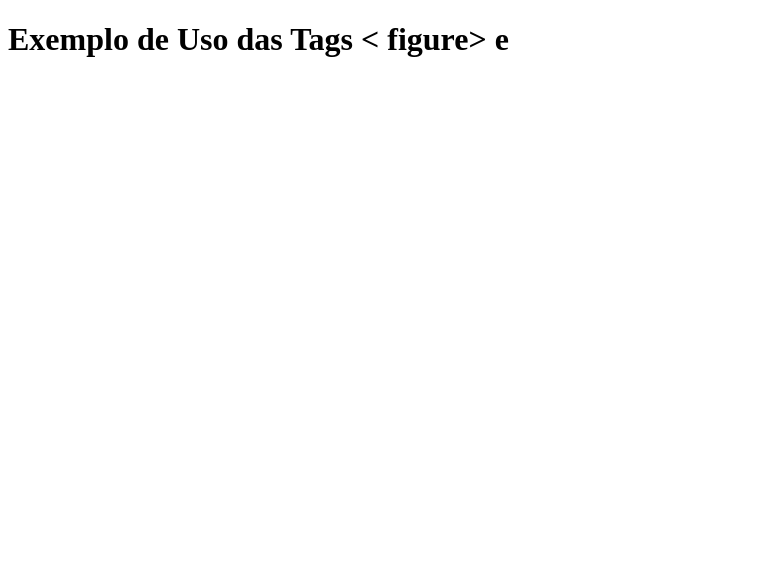
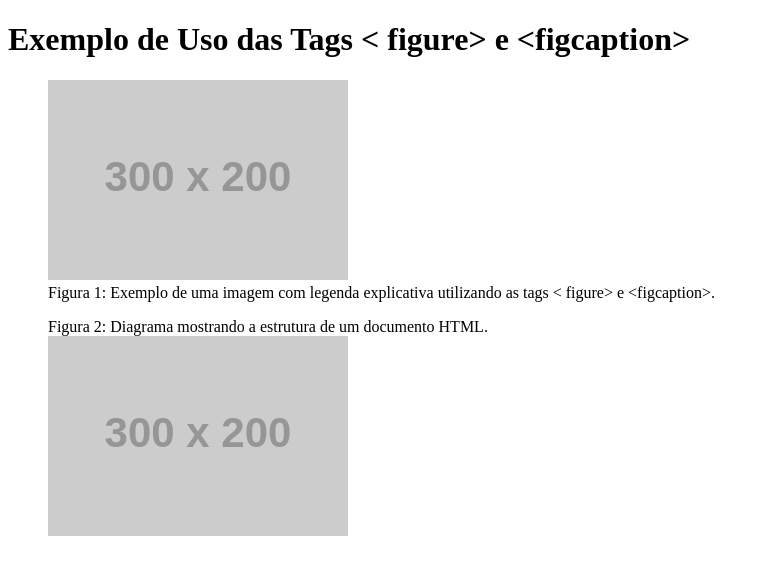
Before and after one commit to cocacolaretornavel/WebDev-Atividade11, a plain HTML site: page index.html in a window 1280 px wide. Shown: the whole page, without its empty margins (0-769 px from the left). Drawn offline with Linux system fonts and the light colour scheme; placeholder pictures from the web are drawn by us.

Commit message:
Update index.html

```diff
--- a/index.html
+++ b/index.html
@@ -6,6 +6,18 @@
     </head>
 
     <body>
-        <h1>Exemplo de Uso das Tags &lt; figure&gt; e </h1>
+        <h1>Exemplo de Uso das Tags &lt; figure&gt; e &lt;figcaption&gt;</h1>
+
+        <figure>
+            <img src="https://placehold.co/300x200/" alt="Exemplo de imagem com legenda">
+
+            <figcaption>Figura 1: Exemplo de uma imagem com legenda explicativa utilizando as tags &lt; figure&gt; e &lt;figcaption&gt;.</figcaption>
+        </figure>
+
+        <figure>
+            <figcaption>Figura 2: Diagrama mostrando a estrutura de um documento HTML.</figcaption>
+
+            <img src="https://placehold.co/300x200/blue/grey" alt="Diagrama da estrutura HTML">
+        </figure>
     </body>
 </html>
```
